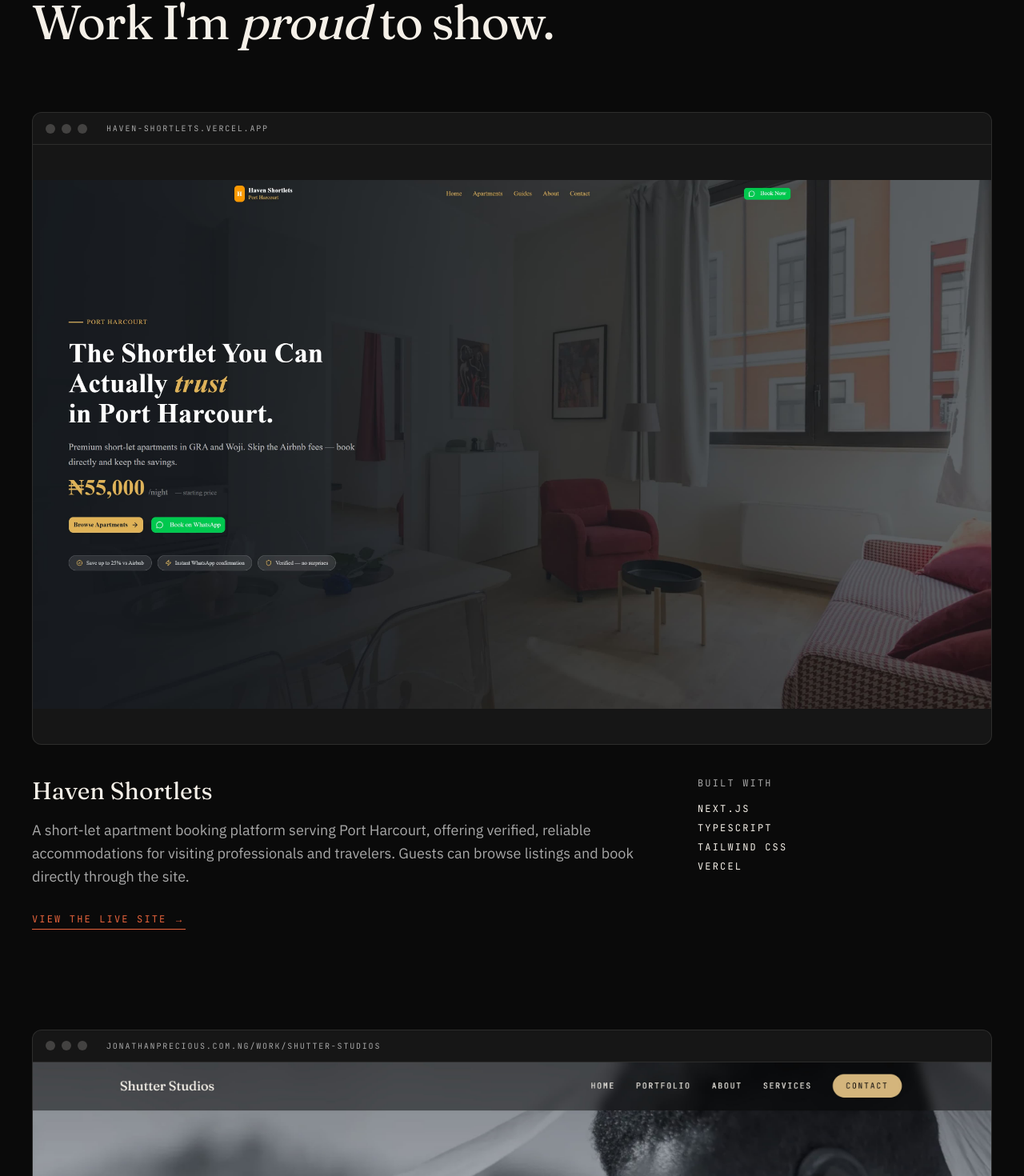
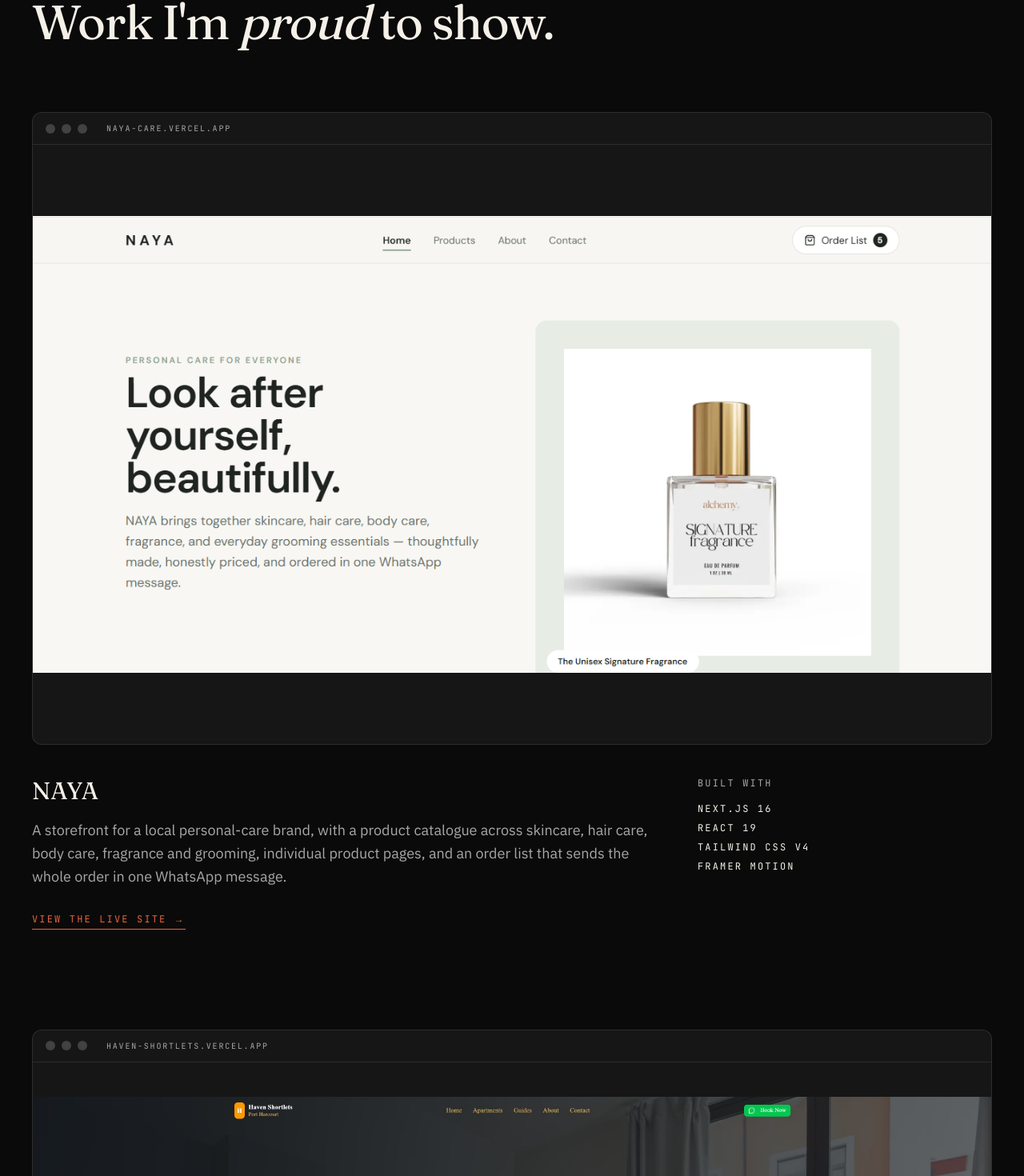
Before and after one commit to THESOURCEC0D3/portfolio, a Next.js app: page / in a window 1280 px wide. Shown: the part 951-2421 px from the top of the page at 80% size. Built offline with nearby package versions, Linux system fonts and the light colour scheme.

Commit message:
I added a new project

```diff
--- a/app/components/FeaturedWork.tsx
+++ b/app/components/FeaturedWork.tsx
@@ -1,80 +1,169 @@
 import Image from "next/image";
 import Link from "next/link";
+import type { ReactNode } from "react";
+
+type Project = {
+  name: string;
+  href: string;
+  displayUrl: string;
+  image: string;
+  alt: string;
+  // "contain" shows the whole screenshot; "cover" fills the frame and crops
+  imageFit: "contain" | "cover";
+  description: string;
+  tech: string[];
+};
+
+const projects: Project[] = [
+  {
+    name: "NAYA",
+    href: "https://naya-care.vercel.app/",
+    displayUrl: "naya-care.vercel.app",
+    image: "/images/naya-preview.png",
+    alt: "NAYA — personal-care storefront",
+    imageFit: "contain",
+    description:
+      "A storefront for a local personal-care brand, with a product catalogue across skincare, hair care, body care, fragrance and grooming, individual product pages, and an order list that sends the whole order in one WhatsApp message.",
+    tech: ["Next.js 16", "React 19", "Tailwind CSS v4", "Framer Motion"],
+  },
+  {
+    name: "Haven Shortlets",
+    href: "https://haven-shortlets.vercel.app/",
+    displayUrl: "haven-shortlets.vercel.app",
+    image: "/images/haven-shortlets-preview.jpg",
+    alt: "Haven Shortlets — your trusted shortlet company",
+    imageFit: "contain",
+    description:
+      "A short-let apartment booking platform serving Port Harcourt, offering verified, reliable accommodations for visiting professionals and travelers. Guests can browse listings and book directly through the site.",
+    tech: ["Next.js", "TypeScript", "Tailwind CSS", "Vercel"],
+  },
+  {
+    name: "Shutter Studios",
+    href: "/work/shutter-studios",
+    displayUrl: "jonathanprecious.com.ng/work/shutter-studios",
+    image: "/images/shutter-studios-preview.jpg",
+    alt: "Shutter Studios — photography studio website",
+    imageFit: "cover",
+    description:
+      "A complete five-page website for a Nigerian photography studio — homepage, portfolio gallery, about, services, and contact. Designed with an editorial, image-led aesthetic and built mobile-first for fast loading on Nigerian networks.",
+    tech: ["Next.js", "React", "Tailwind CSS", "Vercel"],
+  },
+  {
+    name: "Meridian Properties",
+    href: "https://meridian-properties-mu.vercel.app/",
+    displayUrl: "meridian-properties-mu.vercel.app",
+    image: "/images/meridian-properties-preview.jpg",
+    alt: "Meridian Properties — Port Harcourt real estate website",
+    imageFit: "cover",
+    description:
+      "A real-estate website for a Port Harcourt property agency, built to showcase verified listings for sale, rent, and short-let across areas like GRA, Woji, and Eliozu. Designed to convert visitors into buyers.",
+    tech: ["Next.js", "Tailwind CSS", "Vercel"],
+  },
+];
+
+// Internal routes use Next's <Link> for client-side navigation;
+// external sites open in a new tab.
+function ProjectLink({
+  href,
+  className,
+  children,
+}: {
+  href: string;
+  className: string;
+  children: ReactNode;
+}) {
+  if (href.startsWith("/")) {
+    return (
+      <Link href={href} className={className}>
+        {children}
+      </Link>
+    );
+  }
+
+  return (
+    <a
+      href={href}
+      target="_blank"
+      rel="noopener noreferrer"
+      className={className}
+    >
+      {children}
+    </a>
+  );
+}
 
 export default function FeaturedWork() {
   return (
     <section
       id="work"
-      className="bg-[var(--color-pf-dark)] py-24 md:py-26 px-6 md:px-10 border-t border-[var(--color-pf-cream)]/10"
+      className="bg-pf-dark py-24 md:py-26 px-6 md:px-10 border-t border-pf-cream/10"
     >
       <div className="max-w-7xl mx-auto">
         <div className="mb-16 md:mb-20 max-w-2xl">
-          <p className="font-mono text-xs text-[var(--color-pf-orange)] mb-6">
+          <p className="font-mono text-xs text-pf-orange mb-6">
             Selected Work
           </p>
-          <h2 className="font-serif text-4xl md:text-5xl lg:text-6xl text-[var(--color-pf-cream)] leading-[1.1] tracking-tight">
-            Work I'm <span className="italic">proud</span> to show.
+          <h2 className="font-serif text-4xl md:text-5xl lg:text-6xl text-pf-cream leading-[1.1] tracking-tight">
+            Work I&apos;m <span className="italic">proud</span> to show.
           </h2>
         </div>
 
         <div className="space-y-24 md:space-y-32">
-          <div className="group">
-            <a
-              href="https://haven-shortlets.vercel.app/"
-              target="_blank"
-              rel="noopener noreferrer"
-              className="block relative rounded-xl overflow-hidden border border-[var(--color-pf-cream)]/10 bg-[var(--color-pf-dark-elevated)]"
+          {projects.map((project) => (
+            <div key={project.name} className="group">
+              <ProjectLink
+                href={project.href}
+                className="block relative rounded-xl overflow-hidden border border-pf-cream/10 bg-pf-dark-elevated"
               >
-              <div className="flex items-center gap-2 px-4 py-3 border-b border-[var(--color-pf-cream)]/10">
-                <span className="w-3 h-3 rounded-full bg-[var(--color-pf-cream)]/20" />
-                <span className="w-3 h-3 rounded-full bg-[var(--color-pf-cream)]/20" />
-                <span className="w-3 h-3 rounded-full bg-[var(--color-pf-cream)]/20" />
-                <span className="font-mono text-[10px] text-[var(--color-pf-muted)] ml-4">
-                  haven-shortlets.vercel.app
+                <div className="flex items-center gap-2 px-4 py-3 border-b border-pf-cream/10">
+                  <span className="w-3 h-3 rounded-full bg-pf-cream/20" />
+                  <span className="w-3 h-3 rounded-full bg-pf-cream/20" />
+                  <span className="w-3 h-3 rounded-full bg-pf-cream/20" />
+                  <span className="font-mono text-[10px] text-pf-muted ml-4">
+                    {project.displayUrl}
                   </span>
                 </div>
 
-              <div className="relative aspect-[16/10] w-full overflow-hidden">
+                <div className="relative aspect-16/10 w-full overflow-hidden">
                   <Image
-                  src="/images/haven-shortlets-preview.jpg"
-                  alt="Haven Shortlets — your trusted shortlet company"
+                    src={project.image}
+                    alt={project.alt}
                     fill
-                  className="object-contain group-hover:scale-[1.02] transition-transform duration-700"
+                    className={`${
+                      project.imageFit === "cover"
+                        ? "object-cover object-top"
+                        : "object-contain"
+                    } group-hover:scale-[1.02] transition-transform duration-700`}
                     sizes="100vw"
                   />
                 </div>
-            </a>
+              </ProjectLink>
 
               <div className="grid md:grid-cols-3 gap-8 md:gap-12 mt-10">
                 <div className="md:col-span-2">
-                <h3 className="font-serif text-2xl md:text-3xl text-[var(--color-pf-cream)] mb-4">
-                  Haven Shortlets
+                  <h3 className="font-serif text-2xl md:text-3xl text-pf-cream mb-4">
+                    {project.name}
                   </h3>
-                <p className="text-[var(--color-pf-muted)] text-base md:text-lg leading-relaxed mb-6">
-                  A short-let apartment booking platform serving Port Harcourt,
-                  offering verified, reliable accommodations for visiting
-                  professionals and travelers. Guests can browse listings and
-                  book directly through the site.
+                  <p className="text-pf-muted text-base md:text-lg leading-relaxed mb-6">
+                    {project.description}
                   </p>
-                <a
-                  href="https://haven-shortlets.vercel.app/"
-                  target="_blank"
-                  rel="noopener noreferrer"
-                  className="font-mono text-xs text-[var(--color-pf-orange)] border-b border-[var(--color-pf-orange)] pb-1 hover:text-[var(--color-pf-cream)] hover:border-[var(--color-pf-cream)] transition-colors"
+                  <ProjectLink
+                    href={project.href}
+                    className="font-mono text-xs text-pf-orange border-b border-pf-orange pb-1 hover:text-pf-cream hover:border-pf-cream transition-colors"
                   >
                     View the live site →
-                </a>
+                  </ProjectLink>
                 </div>
 
                 <div>
-                <p className="font-mono text-xs text-[var(--color-pf-muted)] mb-4">
+                  <p className="font-mono text-xs text-pf-muted mb-4">
                     Built with
                   </p>
                   <ul className="space-y-2">
-                  {["Next.js", "TypeScript", "Tailwind CSS", "Vercel"].map((tech) => (
+                    {project.tech.map((tech) => (
                       <li
                         key={tech}
-                      className="font-mono text-xs text-[var(--color-pf-cream)]"
+                        className="font-mono text-xs text-pf-cream"
                       >
                         {tech}
                       </li>
@@ -83,134 +172,7 @@ export default function FeaturedWork() {
                 </div>
               </div>
             </div>
-
-          <div className="group">
-            <Link
-              href="/work/shutter-studios"
-              className="block relative rounded-xl overflow-hidden border border-[var(--color-pf-cream)]/10 bg-[var(--color-pf-dark-elevated)]"
-            >
-              <div className="flex items-center gap-2 px-4 py-3 border-b border-[var(--color-pf-cream)]/10">
-                <span className="w-3 h-3 rounded-full bg-[var(--color-pf-cream)]/20" />
-                <span className="w-3 h-3 rounded-full bg-[var(--color-pf-cream)]/20" />
-                <span className="w-3 h-3 rounded-full bg-[var(--color-pf-cream)]/20" />
-                <span className="font-mono text-[10px] text-[var(--color-pf-muted)] ml-4">
-                  jonathanprecious.com.ng/work/shutter-studios
-                </span>
-              </div>
-
-              <div className="relative aspect-[16/10] w-full overflow-hidden">
-                <Image
-                  src="/images/shutter-studios-preview.jpg"
-                  alt="Shutter Studios — photography studio website"
-                  fill
-                  className="object-cover object-top group-hover:scale-[1.02] transition-transform duration-700"
-                  sizes="100vw"
-                />
-              </div>
-            </Link>
-
-            <div className="grid md:grid-cols-3 gap-8 md:gap-12 mt-10">
-              <div className="md:col-span-2">
-                <h3 className="font-serif text-2xl md:text-3xl text-[var(--color-pf-cream)] mb-4">
-                  Shutter Studios
-                </h3>
-                <p className="text-[var(--color-pf-muted)] text-base md:text-lg leading-relaxed mb-6">
-                  A complete five-page website for a Nigerian photography studio —
-                  homepage, portfolio gallery, about, services, and contact.
-                  Designed with an editorial, image-led aesthetic and built
-                  mobile-first for fast loading on Nigerian networks.
-                </p>
-                <Link
-                  href="/work/shutter-studios"
-                  className="font-mono text-xs text-[var(--color-pf-orange)] border-b border-[var(--color-pf-orange)] pb-1 hover:text-[var(--color-pf-cream)] hover:border-[var(--color-pf-cream)] transition-colors"
-                >
-                  View the live site →
-                </Link>
-              </div>
-
-              <div>
-                <p className="font-mono text-xs text-[var(--color-pf-muted)] mb-4">
-                  Built with
-                </p>
-                <ul className="space-y-2">
-                  {["Next.js", "React", "Tailwind CSS", "Vercel"].map((tech) => (
-                    <li
-                      key={tech}
-                      className="font-mono text-xs text-[var(--color-pf-cream)]"
-                    >
-                      {tech}
-                    </li>
           ))}
-                </ul>
-              </div>
-            </div>
-          </div>
-
-          <div className="group">
-            <a
-              href="https://meridian-properties-mu.vercel.app/"
-              target="_blank"
-              rel="noopener noreferrer"
-              className="block relative rounded-xl overflow-hidden border border-[var(--color-pf-cream)]/10 bg-[var(--color-pf-dark-elevated)]"
-            >
-              <div className="flex items-center gap-2 px-4 py-3 border-b border-[var(--color-pf-cream)]/10">
-                <span className="w-3 h-3 rounded-full bg-[var(--color-pf-cream)]/20" />
-                <span className="w-3 h-3 rounded-full bg-[var(--color-pf-cream)]/20" />
-                <span className="w-3 h-3 rounded-full bg-[var(--color-pf-cream)]/20" />
-                <span className="font-mono text-[10px] text-[var(--color-pf-muted)] ml-4">
-                  meridian-properties-mu.vercel.app
-                </span>
-              </div>
-
-              <div className="relative aspect-[16/10] w-full overflow-hidden">
-                <Image
-                  src="/images/meridian-properties-preview.jpg"
-                  alt="Meridian Properties — Port Harcourt real estate website"
-                  fill
-                  className="object-cover object-top group-hover:scale-[1.02] transition-transform duration-700"
-                  sizes="100vw"
-                />
-              </div>
-            </a>
-
-            <div className="grid md:grid-cols-3 gap-8 md:gap-12 mt-10">
-              <div className="md:col-span-2">
-                <h3 className="font-serif text-2xl md:text-3xl text-[var(--color-pf-cream)] mb-4">
-                  Meridian Properties
-                </h3>
-                <p className="text-[var(--color-pf-muted)] text-base md:text-lg leading-relaxed mb-6">
-                  A real-estate website for a Port Harcourt property agency,
-                  built to showcase verified listings for sale, rent, and
-                  short-let across areas like GRA, Woji, and Eliozu. Designed
-                  to convert visitors into buyers.
-                </p>
-                <a
-                  href="https://meridian-properties-mu.vercel.app/"
-                  target="_blank"
-                  rel="noopener noreferrer"
-                  className="font-mono text-xs text-[var(--color-pf-orange)] border-b border-[var(--color-pf-orange)] pb-1 hover:text-[var(--color-pf-cream)] hover:border-[var(--color-pf-cream)] transition-colors"
-                >
-                  View the live site →
-                </a>
-              </div>
-
-              <div>
-                <p className="font-mono text-xs text-[var(--color-pf-muted)] mb-4">
-                  Built with
-                </p>
-                <ul className="space-y-2">
-                  {["Next.js", "Tailwind CSS", "Vercel"].map((tech) => (
-                    <li
-                      key={tech}
-                      className="font-mono text-xs text-[var(--color-pf-cream)]"
-                    >
-                      {tech}
-                    </li>
-                  ))}
-                </ul>
-              </div>
-            </div>
-          </div>
         </div>
       </div>
     </section>
```
Also changed, not shown: public/images/naya-preview.png (added). Lines whose indentation alone changed are shown as unchanged.
